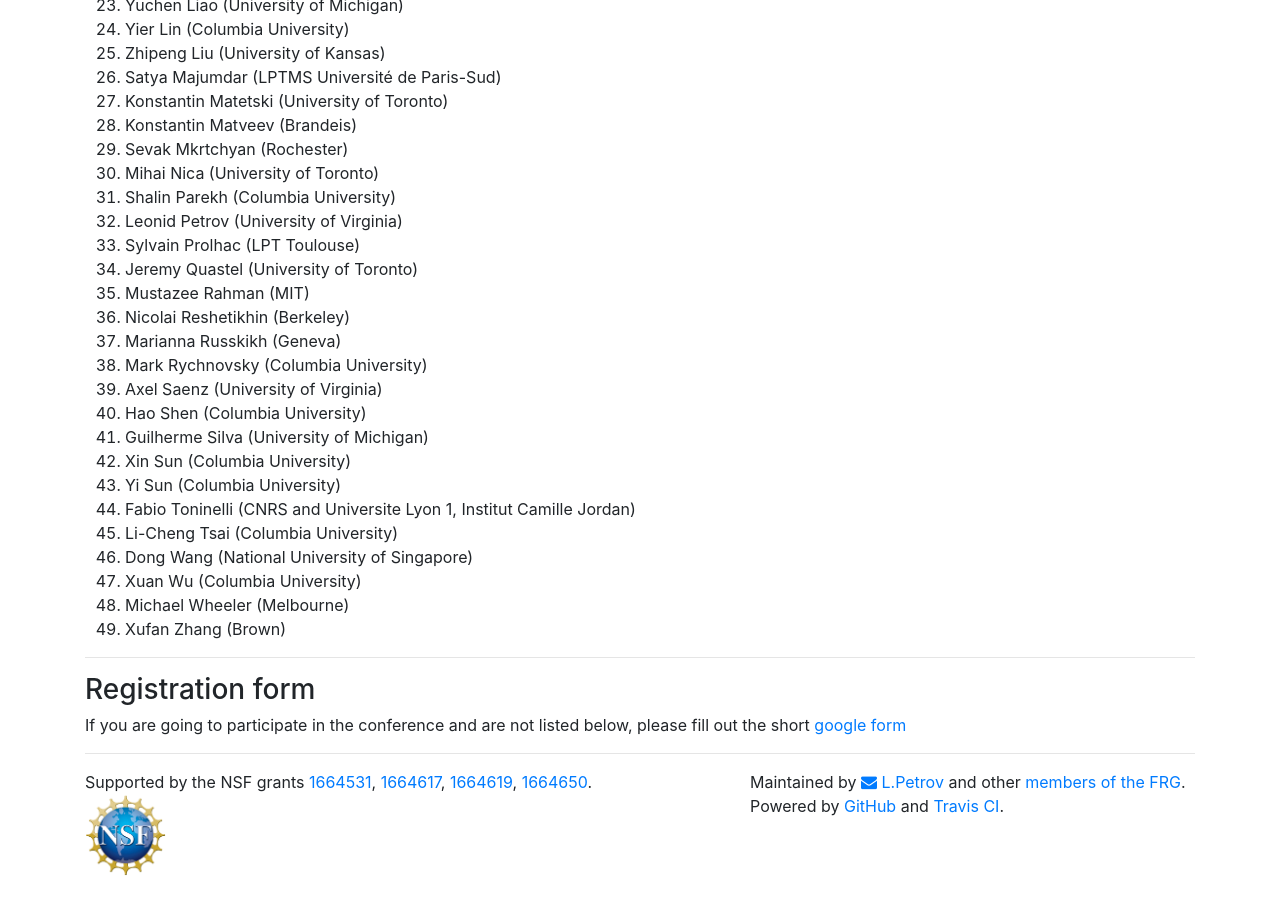
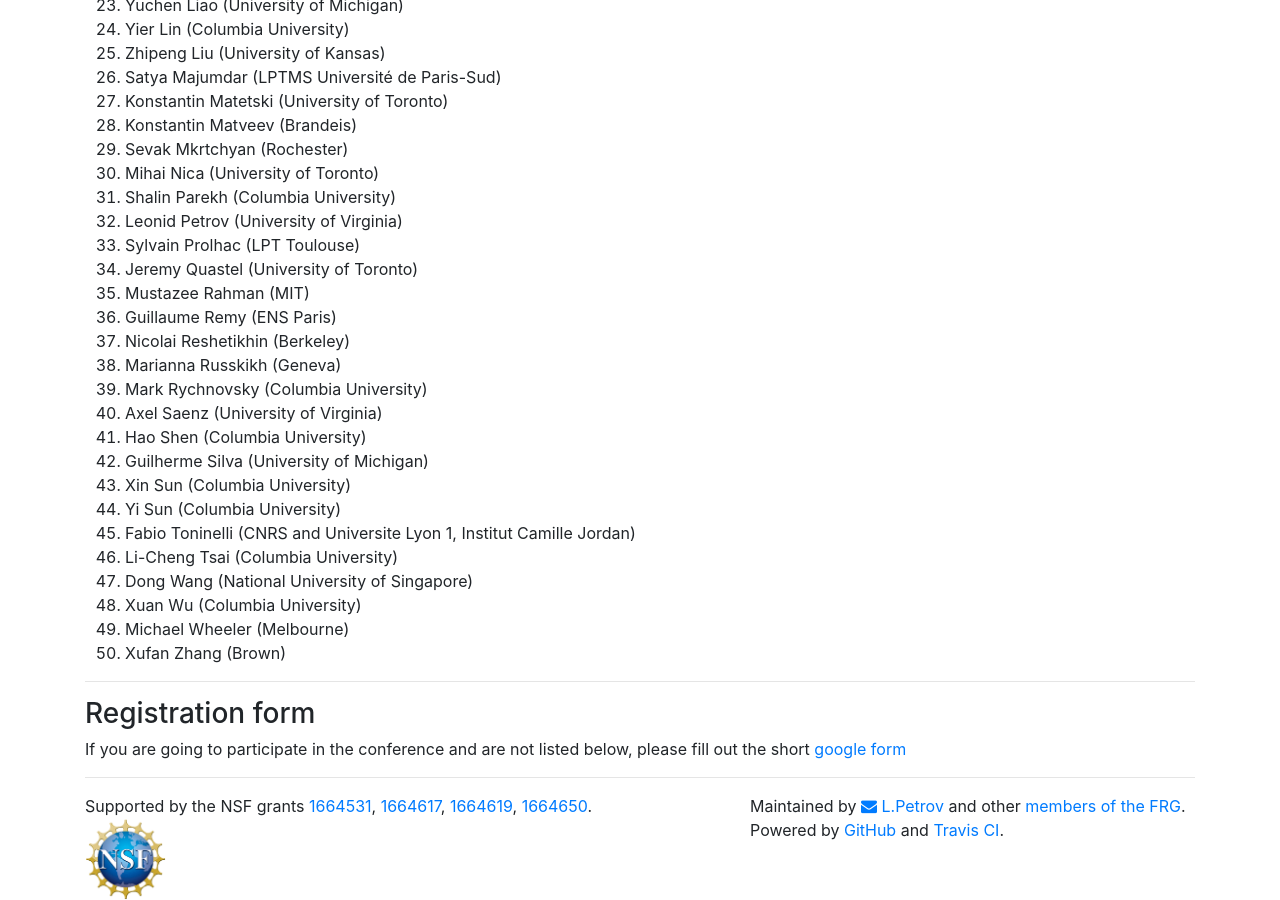
Before and after one commit to int-prob/int-prob-code, a Jekyll site: the page built from conference2018/index.md, in a window 1280 px wide and 900 px high, scrolled down 827 px. Built offline with Jekyll 4.4.1, drawn with Linux system fonts in a browser that asks for light colours; nearby versions of some CDN libraries; before the commit the page ends 1703 px from its top, so only the background shows below that.

Commit message:
Update index.md

```diff
--- a/conference2018/index.md
+++ b/conference2018/index.md
@@ -53,6 +53,7 @@
 1. Sylvain Prolhac (LPT Toulouse)
 1. Jeremy Quastel (University of Toronto)
 1. Mustazee Rahman (MIT)
+1. Guillaume Remy	(ENS Paris)
 1. Nicolai Reshetikhin (Berkeley)
 1. Marianna Russkikh (Geneva)
 1. Mark Rychnovsky (Columbia University)
```
